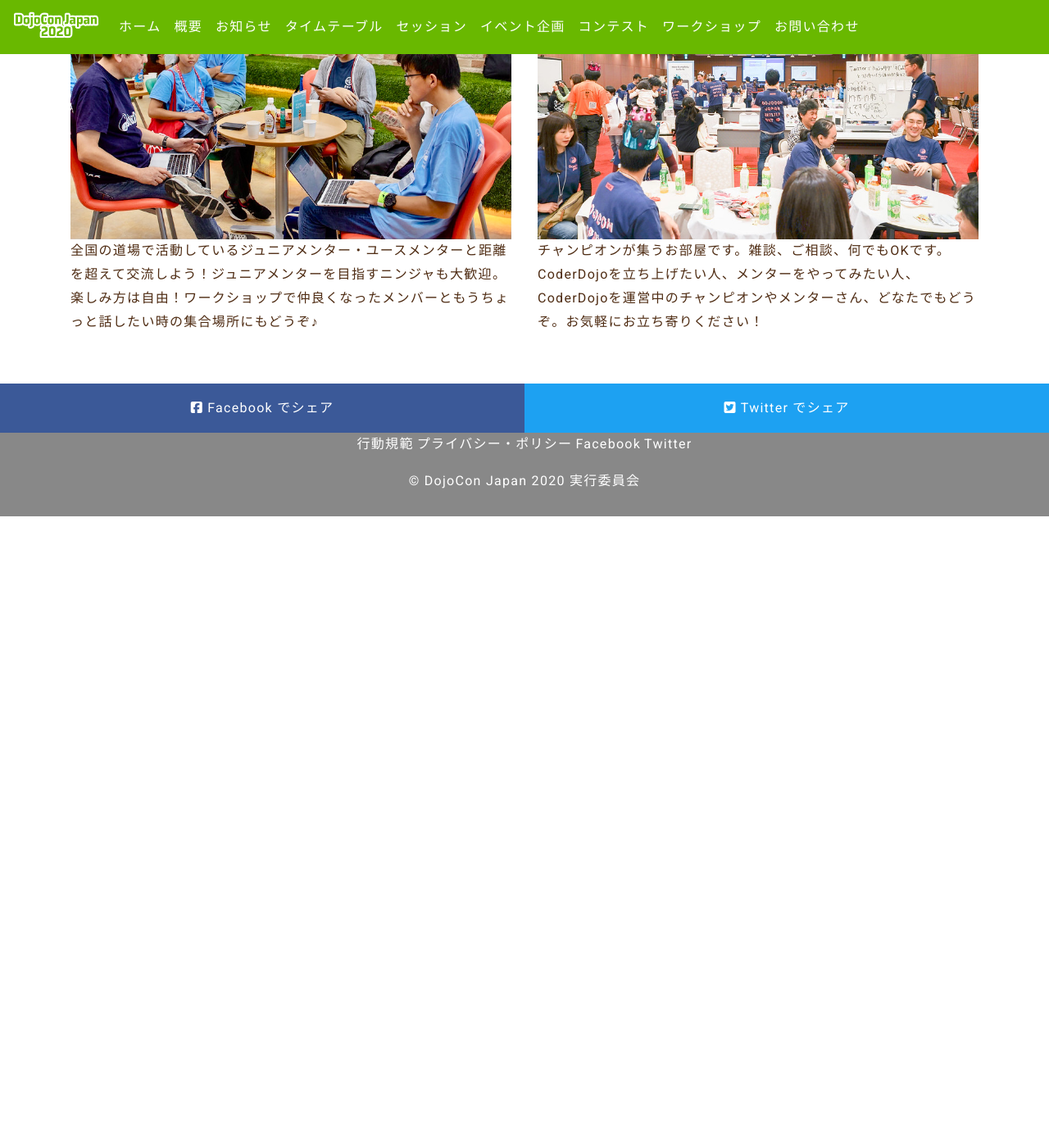
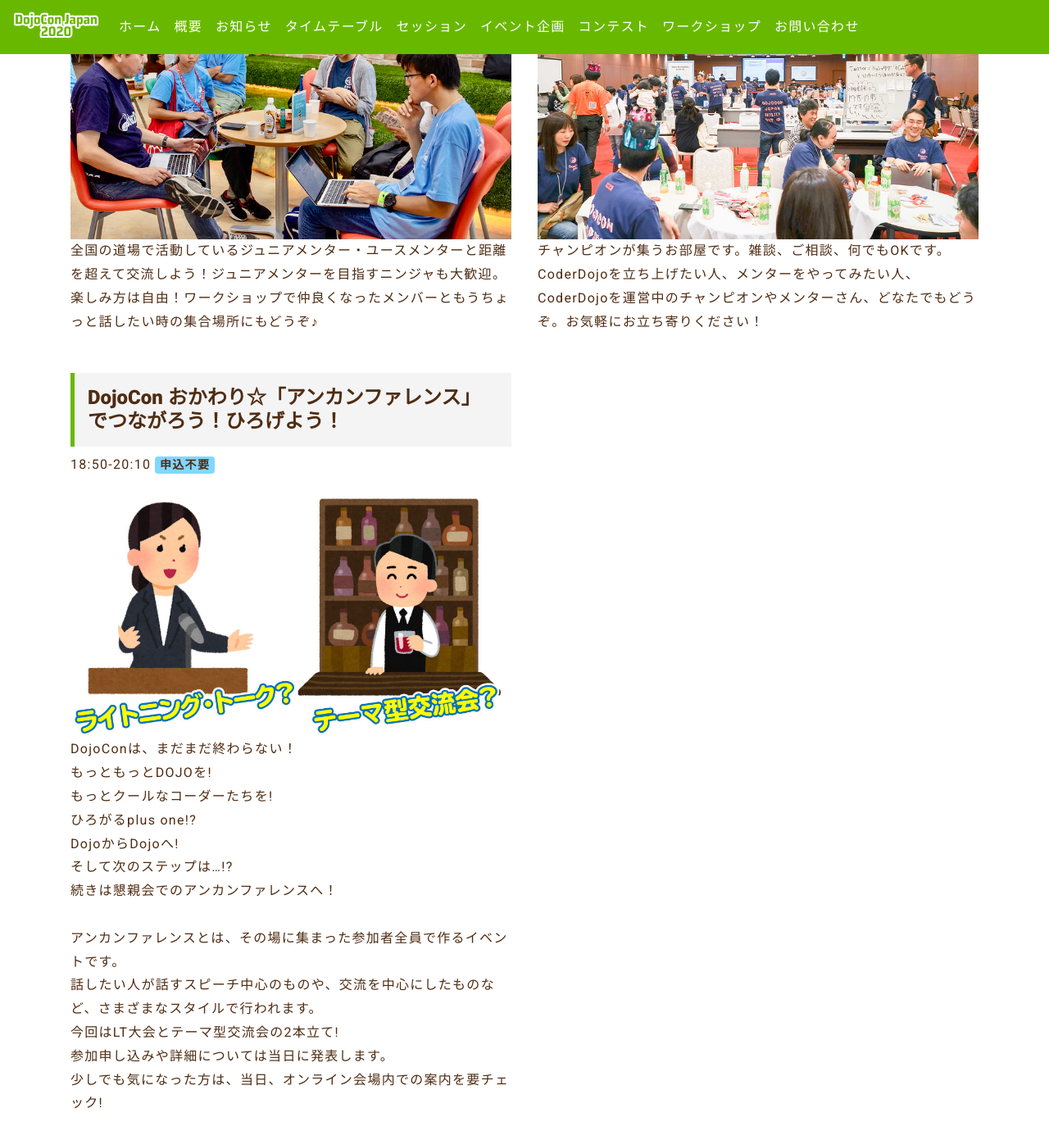
Before and after one commit to coderdojo-japan/dojocon2020.coderdojo.jp, a Jekyll site: the page built from event.html, in a window 1280 px wide and 1400 px high, scrolled down 405 px. Shown: the top 1391 px of the window at 82% size. Built offline with Jekyll 4.4.1, drawn with Linux system fonts in a browser that asks for light colours; nearby versions of some CDN libraries; some web fonts are replaced; before the commit the page ends 1035 px from its top, so only the background shows below that.

Commit message:
アンカンファレンスの情報を追加 (#58)
* アンカンファレンスの説明追加

* アンカンファレンスの情報を追加

* Update event.yml

```diff
--- a/_data/event.yml
+++ b/_data/event.yml
@@ -16,3 +16,10 @@
   time: 13:00-16:30
   tag: 申込不要
   url:
+
+- title: DojoCon おかわり☆「アンカンファレンス」でつながろう！ひろげよう！
+  text: DojoConは、まだまだ終わらない！<br />もっともっとDOJOを!<br />もっとクールなコーダーたちを!<br />ひろがるplus one!?<br />DojoからDojoへ!<br />そして次のステップは…!?<br />続きは懇親会でのアンカンファレンスへ！<br /><br />アンカンファレンスとは、その場に集まった参加者全員で作るイベントです。<br />話したい人が話すスピーチ中心のものや、交流を中心にしたものなど、さまざまなスタイルで行われます。<br />今回はLT大会とテーマ型交流会の2本立て!<br />参加申し込みや詳細については当日に発表します。<br />少しでも気になった方は、当日、オンライン会場内での案内を要チェック!
+  img: event-04.jpg
+  time: 18:50-20:10
+  tag: 申込不要
+  url:
```
Also changed, not shown: img/event/event-04.jpg (added).
